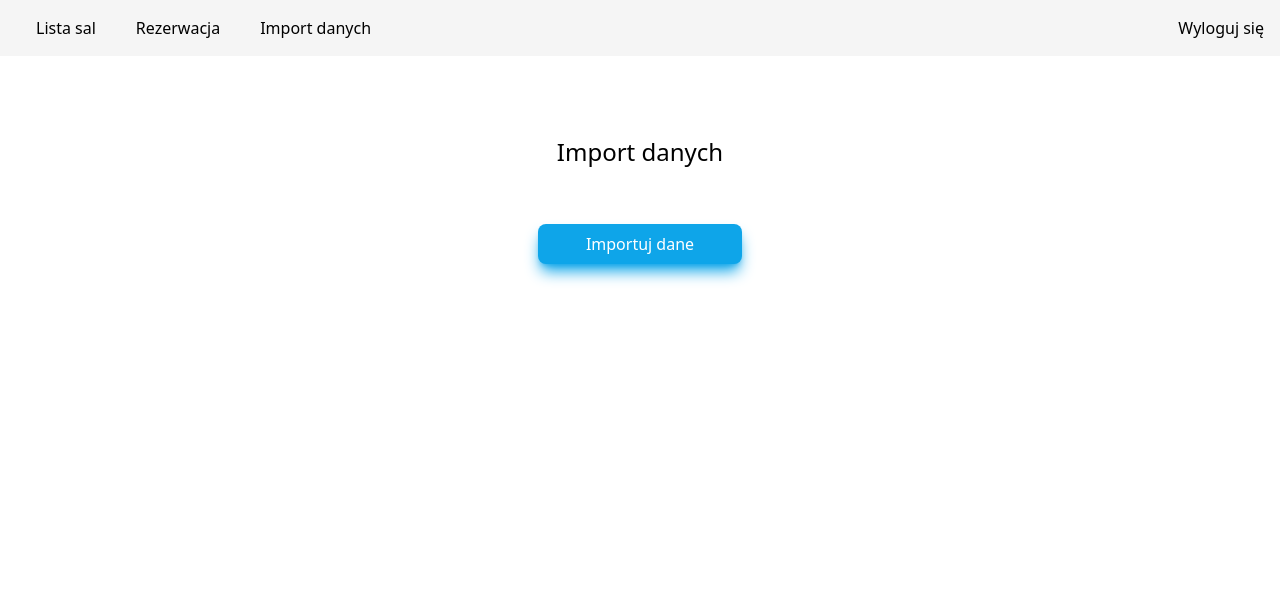
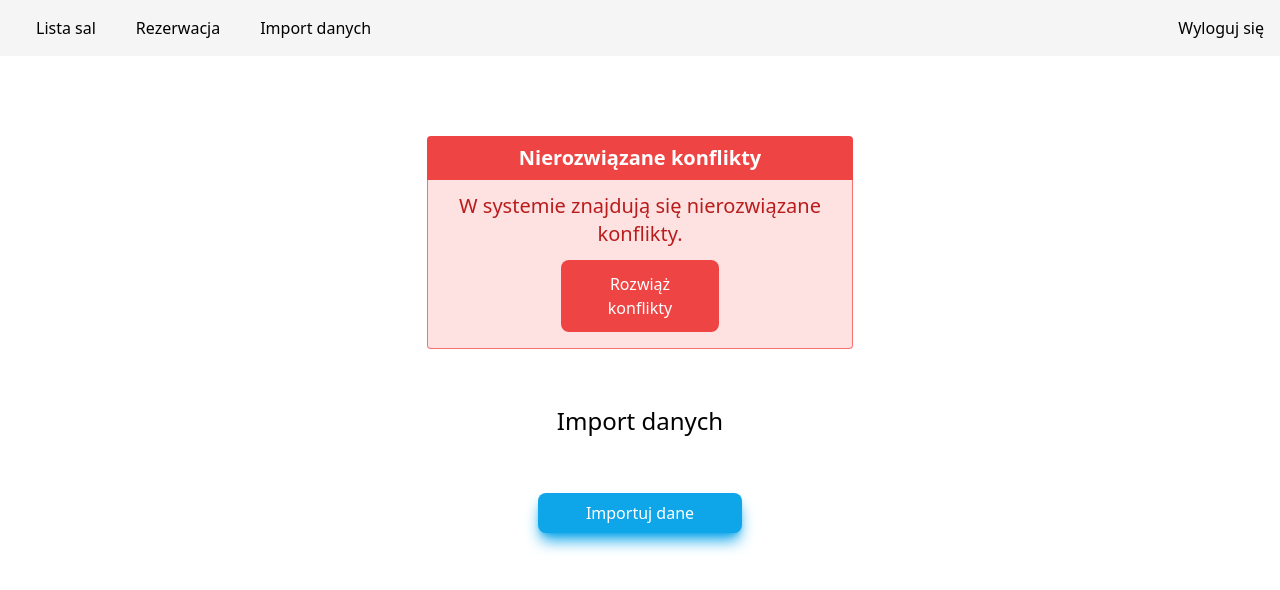
Before and after one commit to wpz2023/room-booking-system, a React (Vite) app in the folder frontend/: page /import in a window 1280 px wide. Shown: the top 590 px of the page. Built offline with nearby package versions, Linux system fonts and the light colour scheme; sample sign-in values are in the browser's storage.

Commit message:
Added displayed alert about conflicts.

```diff
--- a/frontend/src/pages/ImportData.tsx
+++ b/frontend/src/pages/ImportData.tsx
@@ -115,6 +115,24 @@ function ImportData() {
   return (
     <div className="flex flex-col items-center pt-20 pb-6">
       <ToastContainer />
+
+      {true && (
+        <div role="alert" className="w-1/3 pb-14 text-center">
+          <div className="bg-red-500 text-white font-bold rounded-t px-4 py-2 text-xl">
+            Nierozwiązane konflikty
+          </div>
+          <div className="border border-t-0 border-red-400 rounded-b bg-red-100 px-4 py-3 text-red-700">
+            <p className="text-xl">W systemie znajdują się nierozwiązane konflikty.</p>
+            <button
+              // onClick={}
+              className="w-2/5 px-4 py-3 mt-3 mb-1 transition hover:scale-110 delay-150 rounded-lg
+              bg-red-500 hover:bg-red-700 text-white">
+              Rozwiąż konflikty
+            </button>
+          </div>
+        </div>
+      )}
+
       <div className="w-2/5 pb-14 text-center text-2xl font-medium">
         <p>Import danych</p>
       </div>
```
